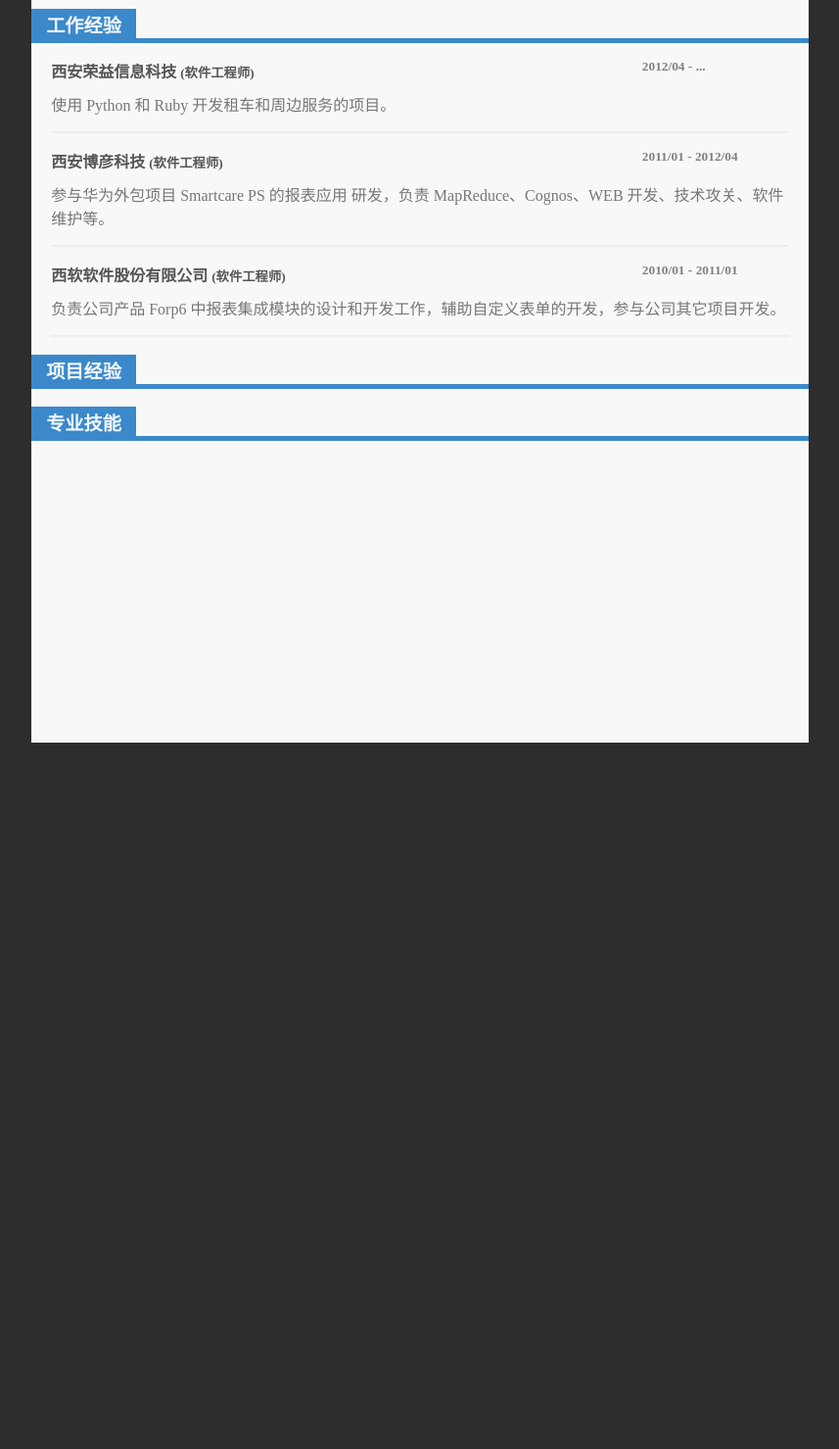
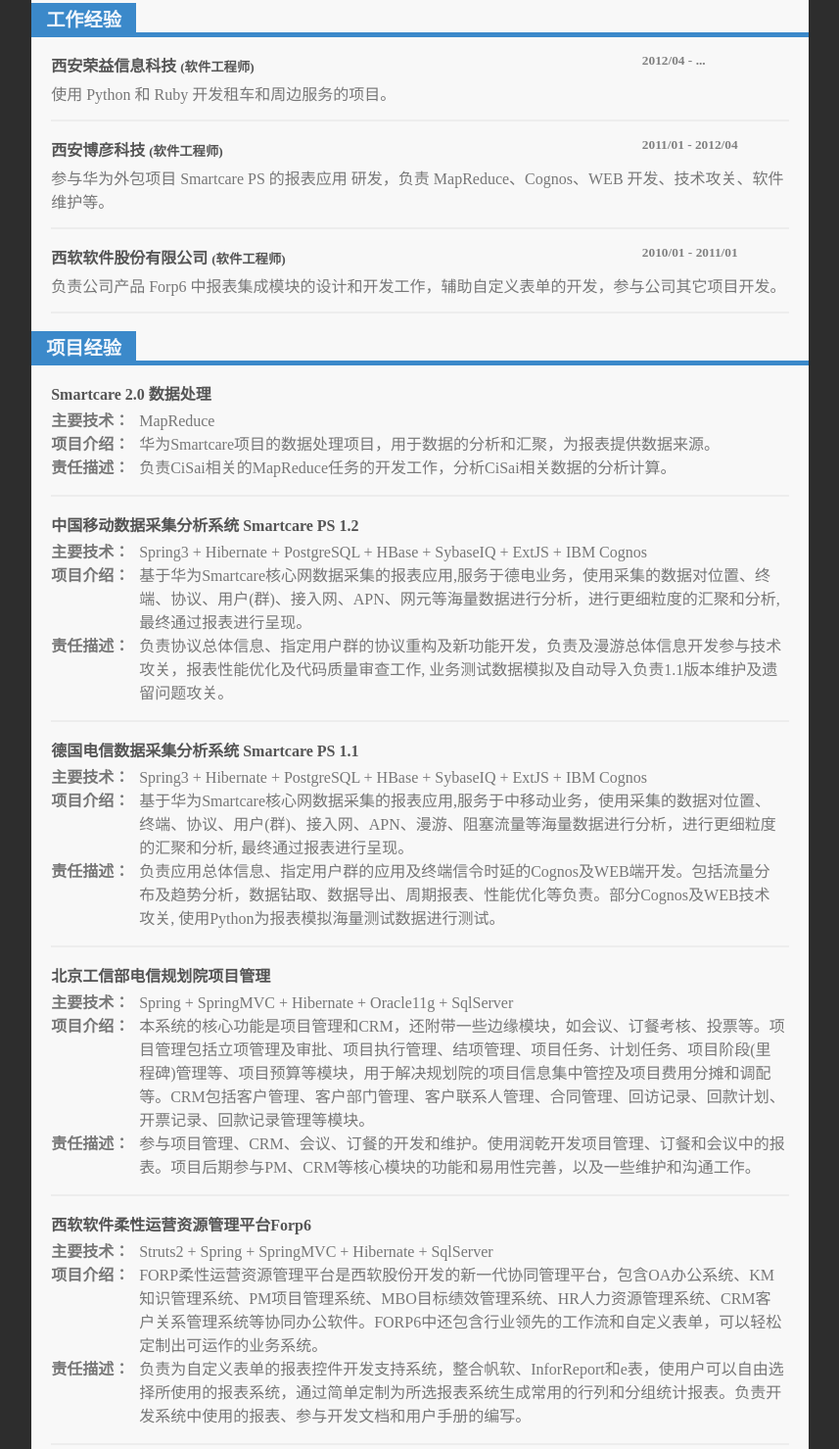
Before and after one commit to kleopatra999/resume, a plain HTML site: page index.html in a window 1280 px wide. Shown: the part 365-1844 px from the top of the page at 98% size, without its empty margins (211-1068 px from the left). Before the commit the page ends 1123 px from the top, so only its background shows below. Drawn offline with Linux system fonts and the light colour scheme.

Commit message:
更新项目经验

```diff
--- a/index.html
+++ b/index.html
@@ -65,6 +65,49 @@
 
                 <section id="projects">
                     <h2><span>项目经验</span></h2>
+
+                    <ul class="record-list">
+                        <li>
+                            <strong>Smartcare 2.0 数据处理</strong>
+                            <dl>
+                                <dt>主要技术：</dt><dd>MapReduce</dd>
+                                <dt>项目介绍：</dt><dd>华为Smartcare项目的数据处理项目，用于数据的分析和汇聚，为报表提供数据来源。</dd>
+                                <dt>责任描述：</dt><dd>负责CiSai相关的MapReduce任务的开发工作，分析CiSai相关数据的分析计算。</dd>
+                            </dl>
+                        </li>
+                        <li>
+                            <strong>中国移动数据采集分析系统 Smartcare PS 1.2</strong>
+                            <dl>
+                                <dt>主要技术：</dt><dd>Spring3 + Hibernate + PostgreSQL + HBase + SybaseIQ + ExtJS + IBM Cognos</dd>
+                                <dt>项目介绍：</dt><dd>基于华为Smartcare核心网数据采集的报表应用,服务于德电业务，使用采集的数据对位置、终端、协议、用户(群)、接入网、APN、网元等海量数据进行分析，进行更细粒度的汇聚和分析, 最终通过报表进行呈现。</dd>
+                                <dt>责任描述：</dt><dd>负责协议总体信息、指定用户群的协议重构及新功能开发，负责及漫游总体信息开发参与技术攻关，报表性能优化及代码质量审查工作, 业务测试数据模拟及自动导入负责1.1版本维护及遗留问题攻关。</dd>
+                            </dl>
+                        </li>
+                        <li>
+                            <strong>德国电信数据采集分析系统 Smartcare PS 1.1</strong>
+                            <dl>
+                                <dt>主要技术：</dt><dd>Spring3 + Hibernate + PostgreSQL + HBase + SybaseIQ + ExtJS + IBM Cognos</dd>
+                                <dt>项目介绍：</dt><dd>基于华为Smartcare核心网数据采集的报表应用,服务于中移动业务，使用采集的数据对位置、终端、协议、用户(群)、接入网、APN、漫游、阻塞流量等海量数据进行分析，进行更细粒度的汇聚和分析, 最终通过报表进行呈现。</dd>
+                                <dt>责任描述：</dt><dd>负责应用总体信息、指定用户群的应用及终端信令时延的Cognos及WEB端开发。包括流量分布及趋势分析，数据钻取、数据导出、周期报表、性能优化等负责。部分Cognos及WEB技术攻关, 使用Python为报表模拟海量测试数据进行测试。</dd>
+                            </dl>
+                        </li>
+                        <li>
+                            <strong>北京工信部电信规划院项目管理</strong>
+                            <dl>
+                                <dt>主要技术：</dt><dd>Spring + SpringMVC + Hibernate + Oracle11g + SqlServer</dd>
+                                <dt>项目介绍：</dt><dd>本系统的核心功能是项目管理和CRM，还附带一些边缘模块，如会议、订餐考核、投票等。项目管理包括立项管理及审批、项目执行管理、结项管理、项目任务、计划任务、项目阶段(里程碑)管理等、项目预算等模块，用于解决规划院的项目信息集中管控及项目费用分摊和调配等。CRM包括客户管理、客户部门管理、客户联系人管理、合同管理、回访记录、回款计划、开票记录、回款记录管理等模块。</dd>
+                                <dt>责任描述：</dt><dd>参与项目管理、CRM、会议、订餐的开发和维护。使用润乾开发项目管理、订餐和会议中的报表。项目后期参与PM、CRM等核心模块的功能和易用性完善，以及一些维护和沟通工作。</dd>
+                            </dl>
+                        </li>
+                        <li>
+                            <strong>西软软件柔性运营资源管理平台Forp6</strong>
+                            <dl>
+                                <dt>主要技术：</dt><dd>Struts2 + Spring + SpringMVC + Hibernate + SqlServer</dd>
+                                <dt>项目介绍：</dt><dd>FORP柔性运营资源管理平台是西软股份开发的新一代协同管理平台，包含OA办公系统、KM知识管理系统、PM项目管理系统、MBO目标绩效管理系统、HR人力资源管理系统、CRM客户关系管理系统等协同办公软件。FORP6中还包含行业领先的工作流和自定义表单，可以轻松定制出可运作的业务系统。</dd>
+                                <dt>责任描述：</dt><dd>负责为自定义表单的报表控件开发支持系统，整合帆软、InforReport和e表，使用户可以自由选择所使用的报表系统，通过简单定制为所选报表系统生成常用的行列和分组统计报表。负责开发系统中使用的报表、参与开发文档和用户手册的编写。</dd>
+                            </dl>
+                        </li>
+                    </ul>
                 </section>
 
                 <section id="skills">
--- a/style.css
+++ b/style.css
@@ -2,7 +2,7 @@ html, body { padding: 0; margin: 0; background-color: #2D2D2D; font-family: 微
 ul, ol, dl { list-style: none; }
 .clearfix { clear: both; }
 
-.container { height: 297mm; width: 210mm; margin: 0 auto; background-color: #F8F8F8; }
+.container { /* height: 297mm; */ width: 210mm; margin: 0 auto; background-color: #F8F8F8; }
 .content section { margin-bottom: 20px; }
 .content section h2 { border-bottom: 5px solid #3B89CA; margin: 0; padding: 0; }
 .content section h2 span { background-color: #3B89CA; color: #F2F7FD; margin: 0;
@@ -10,9 +10,12 @@ ul, ol, dl { list-style: none; }
 
 section { color: #555555; }
 section ul.record-list { padding-left: 20px; padding-right: 20px; }
-section ul.record-list li { border-bottom: 2px solid #EDEDED; margin-top: 16px; }
+section ul.record-list li { border-bottom: 2px solid #EDEDED; margin-top: 16px; padding-bottom: 10px; }
 section ul.record-list li .duration { float: right; font-weight: bold; color: #808080; width: 150px; }
-section ul.record-list li p { margin-top: 10px; color: #777777; }
+section ul.record-list li p { color: #777777; margin: 5px 0; }
+section ul.record-list li dl { color: #777777; margin: 5px 0; line-height: 1.5; }
+section ul.record-list li dl dt { display: inline-block; width: 90px; font-weight: bold; vertical-align: top; }
+section ul.record-list li dl dd { display: inline-block; width: 660px; margin-left: 0; }
 
 #header { padding: 10px; }
 #header h1 { margin: 0; color: #3C89CB; font-size: 1.8em; }
```
